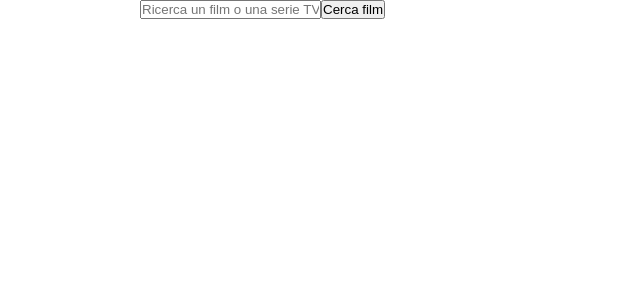
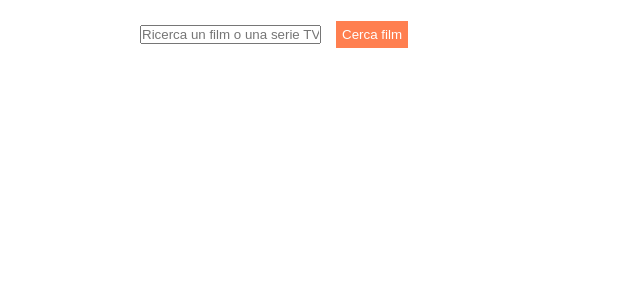
Before and after one commit to fabiomazzilli85/Boolflix, a Vue app: page / in a window 1280 px wide. Shown: the top 300 px of the page, without its empty margins (0-640 px from the left). Built offline with nearby package versions, Linux system fonts and the light colour scheme.

Commit message:
Stampato titolo, titolo originale, lingua del film, voto. Stilizzato bottone ricerca.

```diff
--- a/src/App.vue
+++ b/src/App.vue
@@ -1,12 +1,13 @@
 <template>
-  <div>
+  <div class="search-tag">
     <input type="text" v-model="searchQuery" @keyup.enter="search" placeholder="Ricerca un film o una serie TV">
     <button @click="search">Cerca film</button>
     <div v-if="searchResults && searchResults.length > 0 && searchResults !== null">
       <h2>Film trovati nel database:</h2>
       <ul>
         <li v-for="result in searchResults" :key="result.id">
-          {{ result.title }}
+          <strong>Titolo</strong>: {{ result.title }} - <strong>Titolo originale</strong>: {{ result.original_title }} -
+          <strong>Lingua</strong>: {{ result.original_language }} - <strong>Voto</strong>: {{ result.vote_average }}
         </li>
       </ul>
     </div>
@@ -51,4 +52,26 @@ export default {
 
 <style lang="scss">
 @use './style/general';
+
+h2 {
+  margin: 25px 0;
+}
+
+input {
+  margin: 25px 0;
+}
+
+button {
+  margin: 0 15px;
+  padding: 6px;
+  background-color: coral;
+  color: white;
+  border: none;
+}
+
+ul,
+li {
+  list-style: none;
+  line-height: 26px;
+}
 </style>
```
